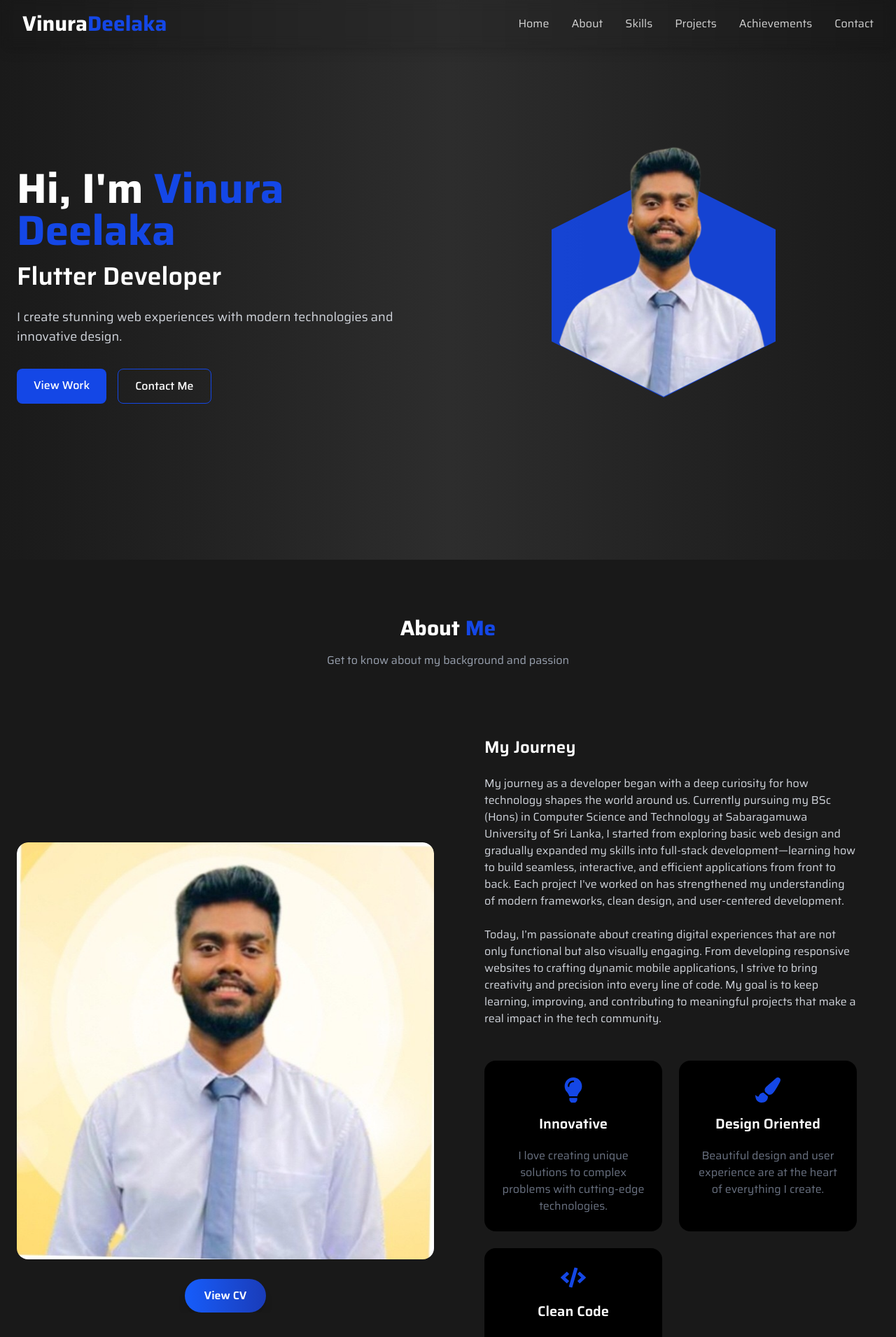
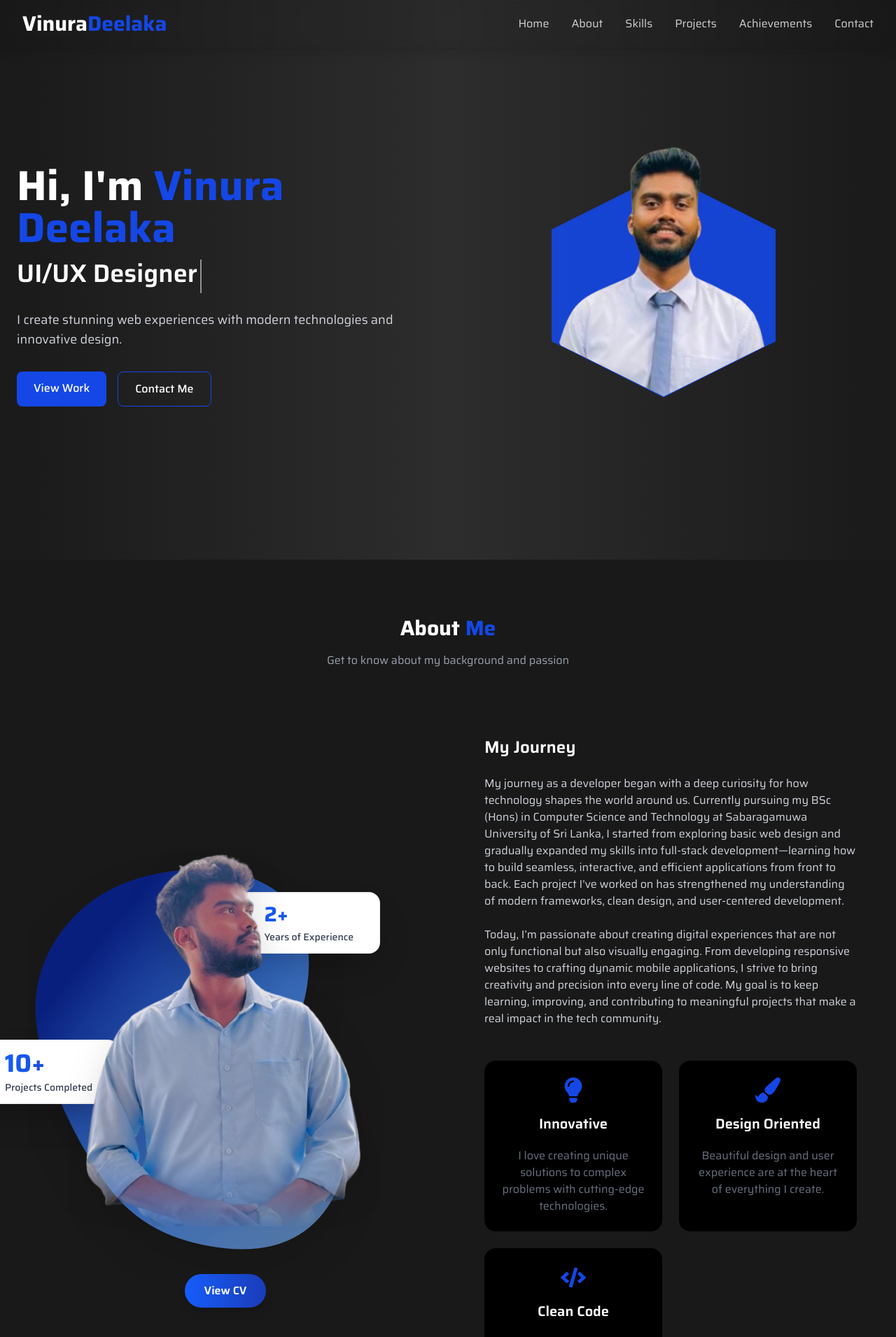
Before and after one commit to vinuraDG/Portfolio, a React (Vite) app: page / in a window 1280 px wide. Shown: the top 1911 px of the page at 70% size. Built offline with nearby package versions, Linux system fonts and the light colour scheme.

Commit message:
modify about section

```diff
--- a/src/assets/assets.js
+++ b/src/assets/assets.js
@@ -1,4 +1,4 @@
-import { FaLightbulb, FaPaintBrush, FaCode, FaReact, FaServer, FaMobileAlt, FaTools, FaNodeJs, FaStripe, FaVuejs, FaFire, FaDatabase, FaCloud, FaRobot } from 'react-icons/fa';
+import { FaLightbulb, FaPaintBrush, FaCode, FaReact, FaServer, FaMobileAlt, FaTools, FaNodeJs, FaStripe, FaVuejs, FaFire, FaDatabase, FaCloud, FaRobot, FaLinux } from 'react-icons/fa';
 
 // Only import images that actually exist
 import profileImg from '../assets/profile.jpg';
@@ -9,6 +9,7 @@ import projectImg5 from '../assets/project5.png';
 import projectImg7 from '../assets/project6.png';
 import projectImg8 from '../assets/project7.png';
 import projectImg6 from '../assets/profileR.png';
+import aboutImg from '../assets/about_image.png';
 
 
 export const assets = {
@@ -20,6 +21,7 @@ export const assets = {
     projectImg6,
     projectImg7,
     projectImg8,
+    aboutImg,
 
 };
 
@@ -55,7 +57,7 @@ export const skills = [
         title: 'Backend Development',
         icon: FaServer,
         description: 'Creating robust server-side applications and RESTful APIs.',
-        tags: ['Firebase', 'Laravel']
+        tags: ['Firebase']
     },
     {
         title: 'Programming Languages',
@@ -76,6 +78,13 @@ export const skills = [
         tags: ['Flutter']
     },
     {
+        title: 'Operating Systems & Tools',
+        icon: FaLinux,
+        description: 'Building cross-platform mobile applications with modern tools.',
+        tags: ['Linux (Ubuntu)', 'Command-line proficiency', 'Shell scripting']
+    },
+
+    {
         title: 'Tools & Technologies',
         icon: FaTools,
         description: 'Essential tools and technologies I use in my development workflow.',
--- a/src/components/About.jsx
+++ b/src/components/About.jsx
@@ -24,19 +24,74 @@ const About = () => {
                 {/* Image and Text Side by Side */}
                 <div className="flex flex-col md:flex-row items-center gap-10">
                     {/* Image Section */}
-                    <div className="md:w-1/2 rounded-2xl overflow-hidden flex flex-col items-center">
-                        <motion.img
+                    <div className="md:w-1/2 flex flex-col items-center">
+                        <div className="relative w-[450px] h-[550px]">
+                            {/* Decorative blob background - LARGER */}
+                            <div className="absolute inset-0 flex items-center justify-center scale-125">
+                                <svg viewBox="0 0 500 450" className="w-full h-full">
+                                    <path
+                                        d="M320,250 Q380,140 340,60 Q290,0 190,10 Q90,20 40,90 Q-10,160 20,250 Q50,340 100,410 Q150,480 250,490 Q350,500 390,420 Q430,340 320,250 Z"
+                                        fill="url(#blobGradient)"
+                                        className="drop-shadow-2xl"
+                                    />
+                                    <defs>
+                                        <linearGradient id="blobGradient" x1="0%" y1="0%" x2="100%" y2="100%">
+                                            <stop offset="20%" style={{ stopColor: '#072191ff', stopOpacity: 0.85 }} />
+                                            <stop offset="50%" style={{ stopColor: '#3b82f6', stopOpacity: 0.75 }} />
+                                            <stop offset="100%" style={{ stopColor: '#7cafecff', stopOpacity: 0.65 }} />
+                                        </linearGradient>
+                                    </defs>
+                                </svg>
+                            </div>
+
+                            {/* Main image */}
+                            <motion.div
                                 initial={{ opacity: 0, y: 50 }}
                                 whileInView={{ opacity: 1, y: 0 }}
                                 transition={{ duration: 0.9, ease: "easeOut" }}
                                 viewport={{ once: false, amount: 0.2 }}
-                            className="w-full h-full object-cover rounded-2xl"
-                            src={assets.profileImg}
+                                className="relative z-10 w-full h-full flex items-center justify-center"
+                            >
+                                <img
+                                    className="w-auto h-full object-contain drop-shadow-2xl"
+                                    src={assets.aboutImg}
                                     alt="profile"
+                                    style={{
+                                        maskImage: 'linear-gradient(to bottom, black 90%, transparent 100%)',
+                                        WebkitMaskImage: 'linear-gradient(to bottom, black 80%, transparent 100%)'
+                                    }}
                                 />
+                            </motion.div>
+
+                            {/* Floating stat cards */}
+                            <motion.div
+                                initial={{ opacity: 0, x: -30 }}
+                                whileInView={{ opacity: 1, x: 0 }}
+                                transition={{ duration: 0.7, delay: 0.3 }}
+                                viewport={{ once: false }}
+                                className="absolute top-16 right-1 bg-white px-9 py-3 rounded-2xl shadow-2xl border-2 border-gray-100"
+                            >
+                                <div className="text-3xl font-bold bg-gradient-to-r from-blue-600 to-blue-800 bg-clip-text text-transparent">2+</div>
+                                <div className="text-sm text-gray-700 font-medium mt-1 whitespace-nowrap">Years of Experience</div>
+                            </motion.div>
+
+                            <motion.div
+                                initial={{ opacity: 0, x: 30 }}
+                                whileInView={{ opacity: 1, x: 0 }}
+                                transition={{ duration: 0.7, delay: 0.5 }}
+                                viewport={{ once: false }}
+                                className="absolute top-2/4 -left-32 bg-white px-9 py-3 rounded-2xl shadow-2xl border-2 border-gray-100"
+                            >
+                                <div className="text-4xl font-bold bg-gradient-to-r from-blue-600 to-blue-800 bg-clip-text text-transparent">10+</div>
+                                <div className="text-sm text-gray-700 font-medium mt-1 whitespace-nowrap">Projects Completed</div>
+                            </motion.div>
+
+
+                        </div>
 
                         {/* Download Button under the image */}
-                        <div className="mt-7 flex justify-center">
+                        <div className="mt-15 flex justify-center">
+
                             <a
                                 href="/CV.pdf"
                                 target="_blank"
@@ -45,10 +100,7 @@ const About = () => {
                             >
                                 <span className="group-hover:underline">View CV</span>
                             </a>
-
-
                         </div>
-
                     </div>
 
 
--- a/src/components/Hero.jsx
+++ b/src/components/Hero.jsx
@@ -1,8 +1,47 @@
-import React from "react";
+import React, { useState, useEffect } from "react";
 import { motion } from "framer-motion";
 import { assets } from "../assets/assets";
 
 const Hero = () => {
+  // eslint-disable-next-line react-hooks/exhaustive-deps
+  const titles = [
+    "Flutter Developer",
+    "UI/UX Designer",
+    "AI Enthusiast",
+  ];
+
+  const [currentTitleIndex, setCurrentTitleIndex] = useState(0);
+  const [displayedText, setDisplayedText] = useState("");
+  const [isDeleting, setIsDeleting] = useState(false);
+
+  useEffect(() => {
+    let typingSpeed = 100; // milliseconds per letter
+    let timeout;
+
+    const currentTitle = titles[currentTitleIndex];
+
+    if (!isDeleting && displayedText.length < currentTitle.length) {
+      // Add next letter
+      timeout = setTimeout(() => {
+        setDisplayedText(currentTitle.slice(0, displayedText.length + 1));
+      }, typingSpeed);
+    } else if (isDeleting && displayedText.length > 0) {
+      // Remove letter
+      timeout = setTimeout(() => {
+        setDisplayedText(currentTitle.slice(0, displayedText.length - 1));
+      }, typingSpeed / 2);
+    } else if (!isDeleting && displayedText.length === currentTitle.length) {
+      // Pause at full title before deleting
+      timeout = setTimeout(() => setIsDeleting(true), 1500);
+    } else if (isDeleting && displayedText.length === 0) {
+      // Move to next title
+      setIsDeleting(false);
+      setCurrentTitleIndex((prev) => (prev + 1) % titles.length);
+    }
+
+    return () => clearTimeout(timeout);
+  }, [displayedText, isDeleting, titles, currentTitleIndex]);
+
   return (
     <motion.div
       initial={{ opacity: 0, y: 50 }}
@@ -13,21 +52,22 @@ const Hero = () => {
       className="min-h-screen flex items-center pt-20 pb-16 bg-gradient-to-r from-[#1a1a1a] via-[#2d2d2d] to-[#1a1a1a]"
     >
       <div className="container mx-auto px-6 flex flex-col md:flex-row items-center justify-between">
-    {/* Text Section */}
         <div className="md:w-1/2 mb-10 md:mb-0">
           <h1 className="text-4xl md:text-6xl font-bold mb-4 text-white">
             Hi, I'm <span className="text-blue-700">Vinura Deelaka</span>
           </h1>
-      <h2 className="text-2xl md:text-4xl font-semibold mb-6 text-white typewriter">
-       Flutter Developer
+          <h2 className="text-2xl md:text-4xl font-semibold mb-6 text-white typewriter min-h-[3rem]">
+            {displayedText}
+            <span className="border-r-2 border-white animate-pulse ml-1" />
           </h2>
           <p className="text-lg text-gray-300 mb-8">
-        I create stunning web experiences with modern technologies and innovative design.
+            I create stunning web experiences with modern technologies and
+            innovative design.
           </p>
           <div className="flex space-x-4">
             <a
               href="#projects"
-          className="px-6 py-3 bg-blue-700 rounded-lg font-medium text-white hover:bg-blue-700 transition duration-300"
+              className="px-6 py-3 bg-blue-700 rounded-lg font-medium text-white hover:bg-blue-800 transition duration-300"
             >
               View Work
             </a>
@@ -39,7 +79,6 @@ const Hero = () => {
             </a>
           </div>
         </div>
-
         <div className="md:w-1/2 flex justify-center">
           <div className="relative w-64 h-64 md:w-80 md:h-80 hex-container flex items-center justify-center">
 
@@ -62,17 +101,12 @@ const Hero = () => {
                 repeat: Infinity,
                 repeatType: "loop",
                 ease: "easeInOut"
-            }}
-    />
+              }} />
           </div>
         </div>
-
-
-
       </div>
     </motion.div>
-
-    )
-}
+  );
+};
 
 export default Hero;
```
Also changed, not shown: src/assets/about_image.png (added), 1 other file (tests, documents, lock files or other folders). Lines whose indentation alone changed are shown as unchanged.
